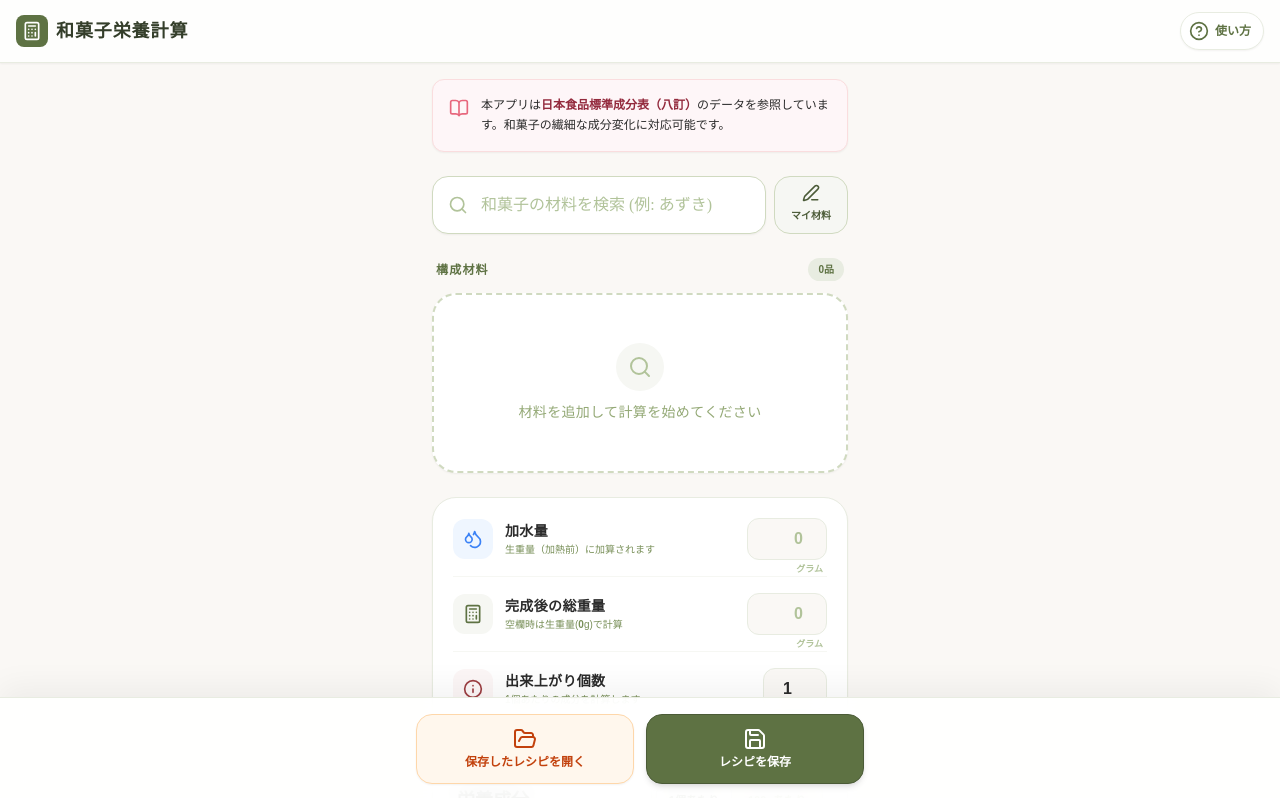
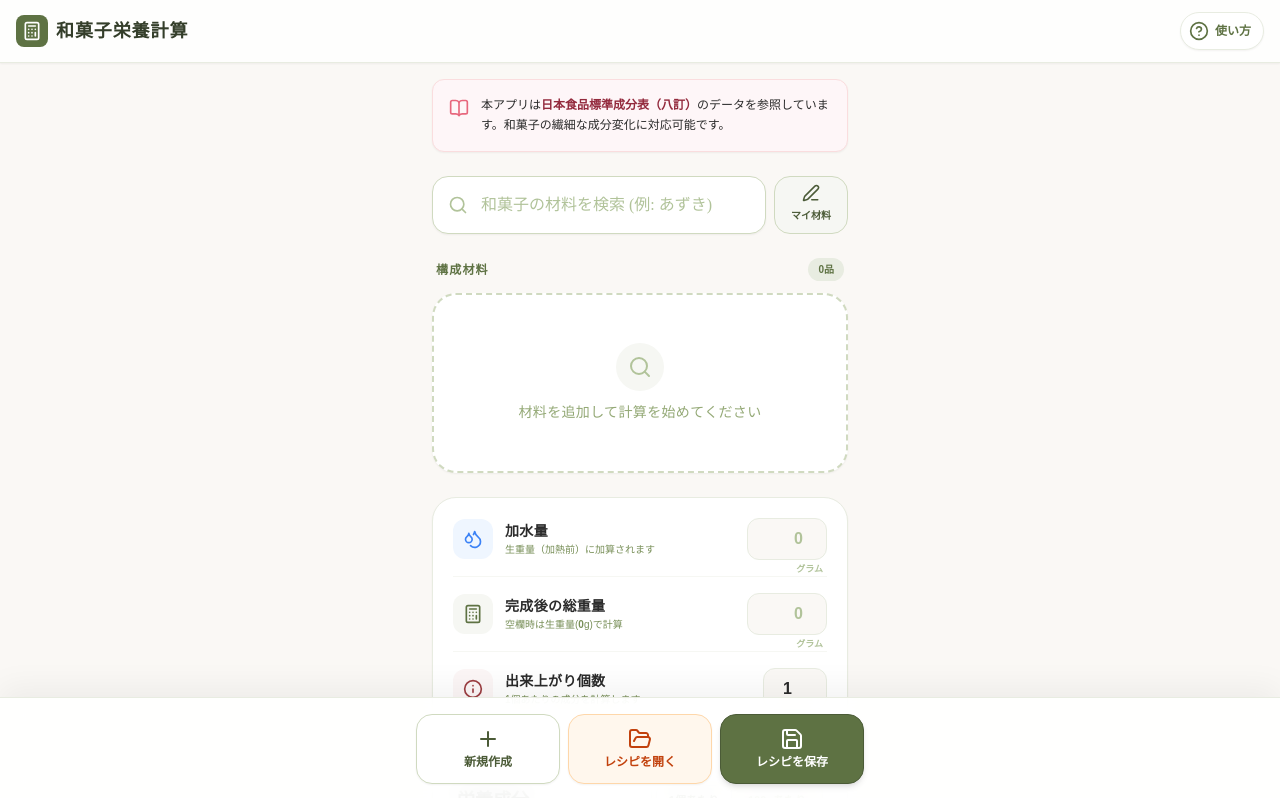
Before and after one commit to sansyoudouwagasi/wagasi-app, a React (Vite) app: page / in a window 1280 px wide. Shown: the top 798 px of the page. Built offline with nearby package versions, Linux system fonts and the light colour scheme.

Commit message:
新規作成ボタン

```diff
--- a/src/App.jsx
+++ b/src/App.jsx
@@ -333,6 +333,23 @@ export default function App() {
     }
   }, [ingredients, recipeName, addedWater, servings, totals, per100g, perOne, rawTotalWeight, finalWeight, yieldWeight]);
 
+  const resetRecipe = () => {
+    if (ingredients.length > 0 || recipeName !== "" || addedWater !== "" || yieldWeight !== "") {
+      if (window.confirm("現在の入力内容をクリアして新規作成しますか？")) {
+        setIngredients([]);
+        setSearch("");
+        setServings(1);
+        setRecipeName("");
+        setYieldWeight("");
+        setAddedWater("");
+        setSaveAsIngredient(false);
+        showStatus("新規作成の準備ができました");
+      }
+    } else {
+      showStatus("すでに新規作成の状態です");
+    }
+  };
+
   return (
     <div className="min-h-screen bg-washi text-sumi pb-36 font-sans">
       {/* Header */}
@@ -632,14 +649,22 @@ export default function App() {
 
       {/* Bottom Action Bar */}
       <div className="fixed bottom-0 left-0 right-0 p-4 bg-white/90 backdrop-blur-md border-t border-matcha-100 z-30 shadow-[0_-10px_30px_rgba(0,0,0,0.05)] pb-[calc(1rem+env(safe-area-inset-bottom))]">
-        <div className="max-w-md mx-auto grid grid-cols-2 gap-3">
+        <div className="max-w-md mx-auto grid grid-cols-3 gap-2">
+          <button
+            type="button"
+            onClick={resetRecipe}
+            className="flex flex-col items-center justify-center bg-white hover:bg-matcha-50 border border-matcha-200 text-matcha-700 py-3 rounded-2xl shadow-sm active:scale-95 transition-all group shrink-0"
+          >
+            <Plus size={24} className="mb-0.5 group-hover:scale-110 transition-transform" />
+            <span className="text-[10px] sm:text-[12px] font-bold w-full text-center">新規作成</span>
+          </button>
           <button
             type="button"
             onClick={() => setShowLoadModal(true)}
             className="flex flex-col items-center justify-center bg-orange-50 hover:bg-orange-100 border border-orange-200 text-orange-700 py-3 rounded-2xl shadow-sm active:scale-95 transition-all group shrink-0"
           >
             <FolderOpen size={24} className="mb-0.5 group-hover:scale-110 transition-transform" />
-            <span className="text-[12px] font-bold w-full text-center">保存したレシピを開く</span>
+            <span className="text-[10px] sm:text-[12px] font-bold w-full text-center">レシピを開く</span>
           </button>
           <button
             type="button"
@@ -647,7 +672,7 @@ export default function App() {
             className="flex flex-col items-center justify-center bg-matcha-600 hover:bg-matcha-700 border border-matcha-700 text-white py-3 rounded-2xl shadow-md active:scale-95 transition-all group shrink-0"
           >
             <Save size={24} className="mb-0.5 group-hover:scale-110 transition-transform" />
-            <span className="text-[12px] font-bold w-full text-center">レシピを保存</span>
+            <span className="text-[10px] sm:text-[12px] font-bold w-full text-center">レシピを保存</span>
           </button>
         </div>
       </div>
```
